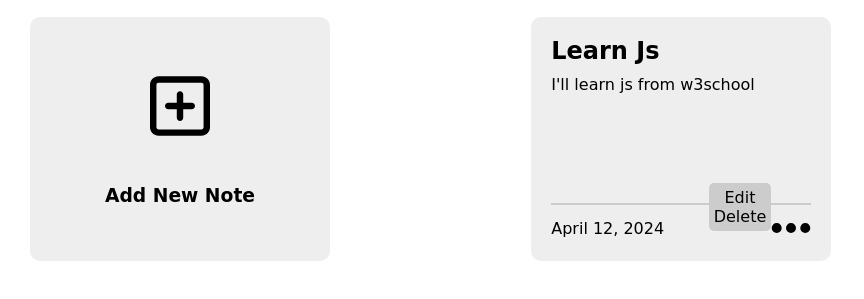
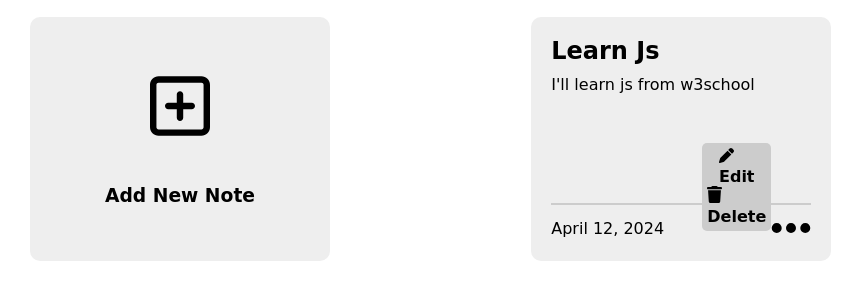
Before and after one commit to oncode-frontend/note-manager, a plain HTML site: page index.html in a window 1280 px wide. Shown: the part 41-340 px from the top of the page, without its empty margins (0-864 px from the left). Drawn offline with nearby package versions, Linux system fonts and the light colour scheme.

Commit message:
menu handler struc

```diff
--- a/index.html
+++ b/index.html
@@ -21,10 +21,16 @@
             </div>
             <div class="foot-box">
                 <p class="date">April 12, 2024</p>
-                <img src="assets/ellipsis-solid.svg" width="40px" alt="menu-icon">
+                <img class="menu-svg" src="assets/ellipsis-solid.svg" width="40px" alt="menu-icon">
                 <div class="menu-extend">
-                    <span class="btn-edit">Edit</span>
-                    <span class="btn-delete">Delete</span>
+                    <span class="flex btn-edit">
+                        <img src="./assets/pen-solid.svg" width="15px" alt="">
+                        <h4>Edit</h4>
+                    </span>
+                    <span class="flex btn-delete">
+                        <img src="./assets/trash-solid.svg" width="15px" alt="">
+                        <h4>Delete</h4>
+                    </span>
                 </div>
             </div>
         </div>
```
